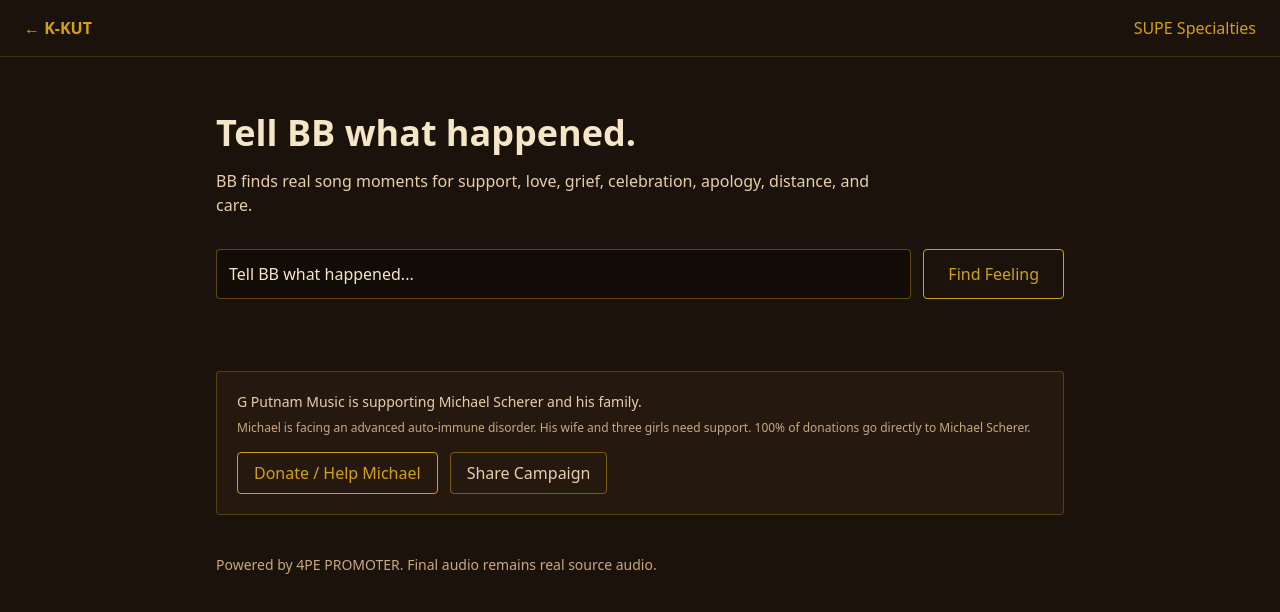
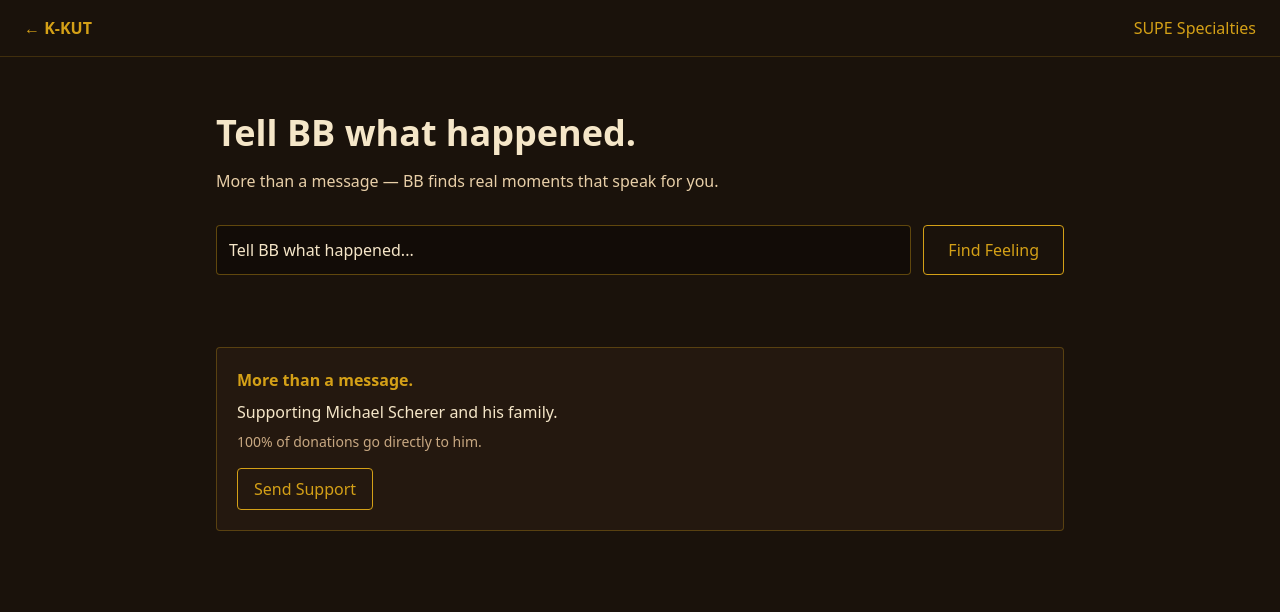
Before and after one commit to mmmm013/k-kut, a Next.js app: page /find in a window 1280 px wide. Shown: the top 612 px of the page. Built offline with nearby package versions, Linux system fonts and the light colour scheme.

Commit message:
Fix FIND page + integrate donation flow

```diff
--- a/app/find/page.tsx
+++ b/app/find/page.tsx
@@ -7,11 +7,9 @@ type Moment = {
   id: string;
   title?: string;
   phrase?: string;
-  phrase_type?: string;
   source_title?: string;
   description?: string;
   keenness_score?: number;
-  emotion_level?: string;
   audio_url?: string;
 };
 
@@ -38,7 +36,7 @@ export default function FindMomentPage() {
       setMoments(json.moments || []);
 
       if (!json.moments || json.moments.length === 0) {
-        setError("BB did not find a perfect match yet. Try: I miss you, support my friend, happy birthday, I am sorry.");
+        setError("BB didn’t find a perfect match — showing closest moments.");
       }
     } catch {
       setError("Network/API error. BB could not complete the moment search.");
@@ -58,7 +56,7 @@ export default function FindMomentPage() {
         <h1 className="text-4xl font-bold">Tell BB what happened.</h1>
 
         <p className="mt-4 text-[#E8CFA8] max-w-2xl">
-          BB finds real song moments for support, love, grief, celebration, apology, distance, and care.
+          More than a message — BB finds real moments that speak for you.
         </p>
 
         <div className="mt-8 flex flex-col sm:flex-row gap-3">
@@ -71,97 +69,92 @@ export default function FindMomentPage() {
             onKeyDown={(e) => {
               if (e.key === "Enter") search();
             }}
-            placeholder="Example: my friend is sick and I want to send support"
-            className="flex-1 p-3 rounded bg-[#120C07] border border-[#D4A017]/40 text-[#F5E6C8] placeholder:text-[#C8A882]/60"
+            placeholder="my friend is sick and I want to send support"
+            className="flex-1 p-3 rounded bg-[#120C07] border border-[#D4A017]/40 text-[#F5E6C8]"
           />
 
           <button
             onClick={search}
             disabled={loading}
-            className="px-6 py-3 border border-[#D4A017] text-[#D4A017] rounded hover:bg-[#D4A017]/10 disabled:opacity-50"
+            className="px-6 py-3 border border-[#D4A017] text-[#D4A017] rounded hover:bg-[#D4A017]/10"
           >
             {loading ? "BB is finding..." : "Find Feeling"}
           </button>
         </div>
 
         {error && (
-          <div className="mt-6 rounded border border-[#D4A017]/30 bg-[#24180F] p-4 text-[#E8CFA8]">
+          <div className="mt-6 border border-[#D4A017]/30 bg-[#24180F] p-4">
             {error}
           </div>
         )}
 
         <div className="mt-8 grid gap-4">
           {moments.map((m) => (
-            <div key={m.id} className="rounded border border-[#D4A017]/20 bg-[#24180F] p-5">
-              <h2 className="text-xl font-semibold text-[#D4A017]">
-                {m.phrase || m.title || "Untitled Moment"}
+            <div key={m.id} className="border border-[#D4A017]/20 bg-[#24180F] p-5 rounded">
+              <h2 className="text-xl text-[#D4A017]">
+                {m.phrase || m.title || "K-KUT Moment"}
               </h2>
 
-              <p className="mt-2 text-sm text-[#C8A882]">
+              <p className="text-sm text-[#C8A882] mt-1">
                 {m.source_title || "GPM source audio"}
               </p>
 
-              {m.description && (
-                <p className="mt-3 text-sm text-[#E8CFA8]">{m.description}</p>
+              <p className="text-sm mt-2">
+                A moment that says it for you.
+              </p>
+
+              {m.audio_url && (
+                <audio controls src={m.audio_url} className="mt-4 w-full" />
               )}
 
-              {typeof m.keenness_score !== "undefined" && (
-                <p className="mt-2 text-sm text-[#E8CFA8]">
-                  Feel score: {m.keenness_score}
-                </p>
-              )}
+              <div className="mt-4 flex gap-3 flex-wrap">
 
-              {m.audio_url && <audio controls src={m.audio_url} className="mt-4 w-full" />}
-
-              <div className="mt-4 flex flex-wrap gap-3">
+                {/* PRIMARY ACTION */}
                 <a
-                  href={`mailto:hello@gputnammusic.com?subject=K-KUT Moment Request&body=I want to request this moment: ${encodeURIComponent(m.phrase || m.title || m.id)}`}
-                  className="px-4 py-2 border border-[#D4A017] text-[#D4A017] rounded hover:bg-[#D4A017]/10"
+                  href="mailto:?subject=This says it better than I could&body=I found something for you: https://k-kut.com/find"
+                  className="px-4 py-2 border border-[#D4A017] text-[#D4A017] rounded"
                 >
-                  Request This Moment
+                  Send This Moment
                 </a>
 
+                {/* SECONDARY */}
                 <a
-                  href="mailto:?subject=Sending you a K-KUT feeling&body=I found a song moment for you: https://k-kut.com/find"
-                  className="px-4 py-2 border border-[#D4A017]/50 text-[#E8CFA8] rounded hover:bg-[#D4A017]/10"
+                  href={`mailto:hello@gputnammusic.com?subject=Moment Request&body=${encodeURIComponent(m.title || m.id)}`}
+                  className="px-4 py-2 border border-[#D4A017]/50 text-[#E8CFA8] rounded"
                 >
-                  Share Feeling
+                  Request Variation
                 </a>
+
               </div>
             </div>
           ))}
         </div>
 
-        <div className="mt-10 border border-[#D4A017]/30 rounded p-5 bg-[#24180F]">
-          <p className="text-[#E8CFA8] text-sm">
-            G Putnam Music is supporting Michael Scherer and his family.
+        {/* DONATION BLOCK */}
+        <div className="mt-10 border border-[#D4A017]/30 p-5 rounded bg-[#24180F]">
+
+          <p className="text-[#D4A017] font-semibold">
+            More than a message.
           </p>
 
-          <p className="mt-2 text-xs text-[#C8A882]">
-            Michael is facing an advanced auto-immune disorder. His wife and three girls need support.
-            100% of donations go directly to Michael Scherer.
+          <p className="mt-2">
+            Supporting Michael Scherer and his family.
           </p>
 
-          <div className="mt-4 flex gap-3 flex-wrap">
+          <p className="text-sm text-[#C8A882] mt-2">
+            100% of donations go directly to him.
+          </p>
+
+          <div className="mt-4 flex gap-3">
             <a
-              href="mailto:hello@gputnammusic.com?subject=Donation for Michael Scherer&body=I want to help Michael Scherer and his family."
-              className="px-4 py-2 border border-[#D4A017] text-[#D4A017] rounded hover:bg-[#D4A017]/10"
+              href="mailto:hello@gputnammusic.com?subject=Support Michael"
+              className="px-4 py-2 border border-[#D4A017] text-[#D4A017] rounded"
             >
-              Donate / Help Michael
-            </a>
-
-            <a
-              href="mailto:?subject=Help Michael Scherer&body=G Putnam Music is supporting Michael Scherer and his family. 100% of donations go directly to Michael. Visit https://k-kut.com/find"
-              className="px-4 py-2 border border-[#D4A017]/50 text-[#E8CFA8] rounded hover:bg-[#D4A017]/10"
-            >
-              Share Campaign
+              Send Support
             </a>
           </div>
         </div>
 
-        <p className="mt-10 text-sm text-[#C8A882]">
-          Powered by 4PE PROMOTER. Final audio remains real source audio.
-        </p>
       </section>
     </main>
   );
```
